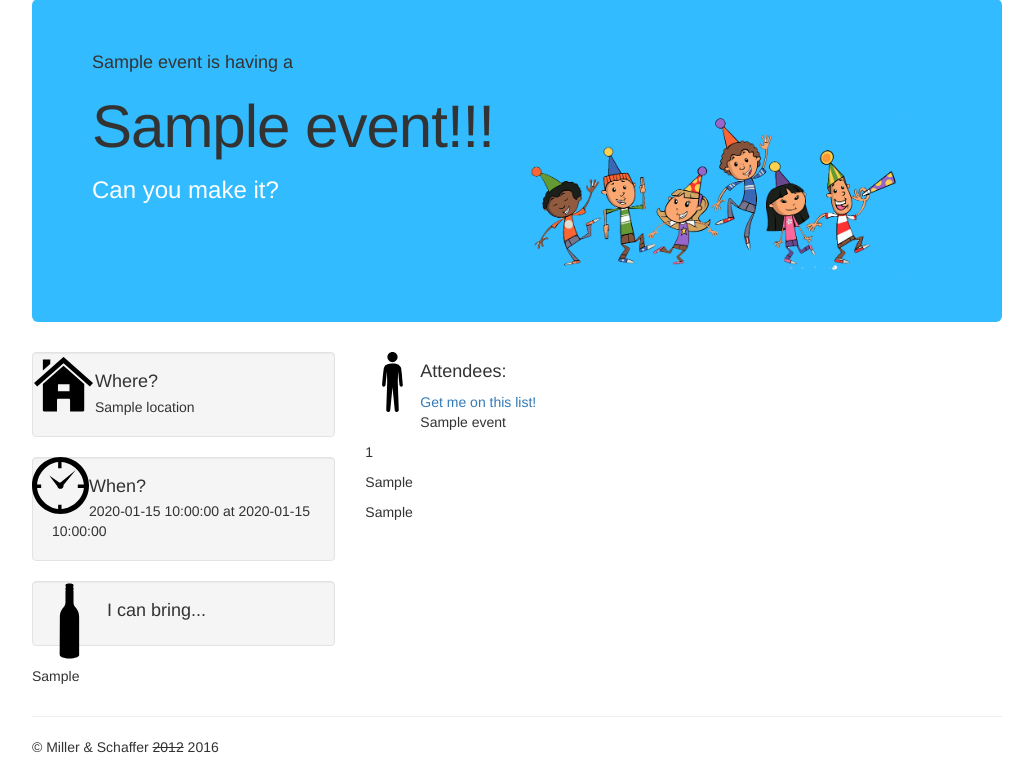
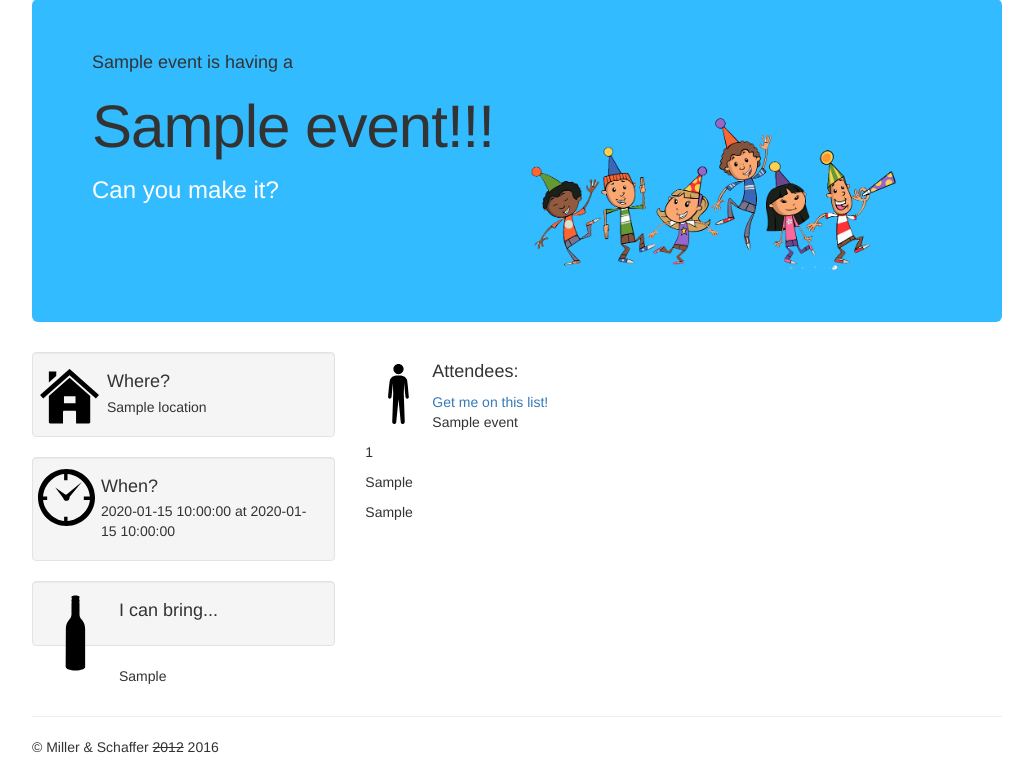
Before and after one commit to gangstertim/what2bring2, a Flask app: template what2bring/templates/event.html in a window 1280 px wide. Shown: the part 73-840 px from the top of the page, without its empty margins (123-1156 px from the left). Run offline with Flask 2, Linux system fonts and the light colour scheme; the template is opened without the code that fills it: most values are stand-ins (such as "Sample title", 1, 10 or a date in 2020); parts of the project's set-up code (start-up, migrations or seed data) failed here and were passed over; some libraries are stand-ins or nearby versions.

Commit message:
adds style & script blocks

```diff
--- a/what2bring/templates/event.html
+++ b/what2bring/templates/event.html
@@ -1,4 +1,49 @@
 {% extends "main.html" %}
+
+{% block styles %}
+  .hero-container {
+    width: 50%;
+    display: inline-block;
+  }
+
+  .hero-container p {
+    font-size: 18px;
+    font-weight: 200;
+    line-height: 30px;
+    color: inherit;
+  }
+
+  .hero-container h1 {
+    margin-bottom: 0;
+    font-size: 60px;
+    line-height: 1;
+    letter-spacing: -1px;
+    color: inherit;
+  }
+
+  .hero-container h2 {
+    font-size: 24px;
+    color: #FFFFFF;
+  }
+
+  .picture {
+    width: 45%;
+    display: inline-block;
+  }
+
+  img {
+    max-width: 100%;
+  }
+
+  .pull-left {
+    margin: auto;
+    padding-top: 12px;
+    padding-left: 6px;
+    padding-right: 6px;
+    display: block;
+  }
+{% endblock %}
+
 {% block hero %}
   <div class="hero-container">
     <p>{{ event.hostName }} is having a</p>
@@ -138,3 +183,6 @@
     </div>
   </div>
 {% endblock %}
+
+{% block scripts %}
+{% endblock %}
--- a/what2bring/templates/main.html
+++ b/what2bring/templates/main.html
@@ -22,20 +22,6 @@
       background-color:#33BBFF;
     }
 
-    label {
-      font-weight: 200;
-    }
-
-    .form-horizontal .form-group{
-      margin-left: 0;
-      margin-right: 0;
-    }
-
-    .btn.fullwidth {
-      width: 100%;
-      margin-top: 44px;
-    }
-
     .strikethrough {
       text-decoration: line-through;
     }
@@ -44,39 +30,7 @@
       cursor: pointer;
     }
 
-    .hero-container {
-      width: 50%;
-      display: inline-block;
-    }
-
-    .hero-container p {
-      font-size: 18px;
-      font-weight: 200;
-      line-height: 30px;
-      color: inherit;
-    }
-
-    .hero-container h1 {
-      margin-bottom: 0;
-      font-size: 60px;
-      line-height: 1;
-      letter-spacing: -1px;
-      color: inherit;
-    }
-
-    .hero-container h2 {
-      font-size: 24px;
-      color: #FFFFFF;
-    }
-
-    .picture {
-      width: 45%;
-      display: inline-block;
-    }
-
-    img {
-      max-width: 100%;
-    }
+    {% block styles %}{% endblock %}
   </style>
 </head>
 
@@ -149,6 +103,6 @@
     integrity="sha384-Tc5IQib027qvyjSMfHjOMaLkfuWVxZxUPnCJA7l2mCWNIpG9mGCD8wGNIcPD7Txa"
     crossorigin="anonymous"></script>
   <!-- Custom JS -->
-  <script src="/static/js/home.js"></script>
+  {% block scripts %}{% endblock %}
 </body>
 </html>
```
Also changed, not shown: what2bring/templates/home.html (+20 -0 lines), what2bring/what2bring.db.
